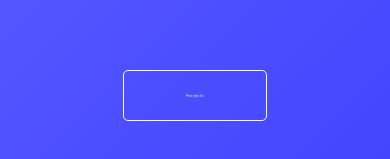
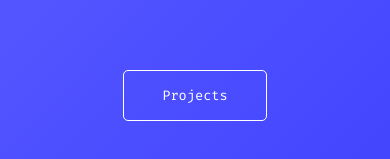
Before and after one commit to talalOthman/final-portfolio, a Next.js app: page / in a window 390 px wide. Shown: the part 449-608 px from the top of the page. Built offline with nearby package versions, Linux system fonts and the light colour scheme.

Commit message:
-Changed the text in button size for mobile

```diff
--- a/styles/Home.module.scss
+++ b/styles/Home.module.scss
@@ -172,7 +172,7 @@
   border: 1px solid white;
   height: 6vh;
   width: 9rem;
-  font-size: 1vw;
+  font-size: 3.5vw;
   border-radius: 5px;
   background-color: transparent;
   color: white;
@@ -656,4 +656,8 @@
     column-gap: 2vw;
   }
 
+  .indexButtonItem {
+    font-size: 1vw;
+  }
+
 }
```
